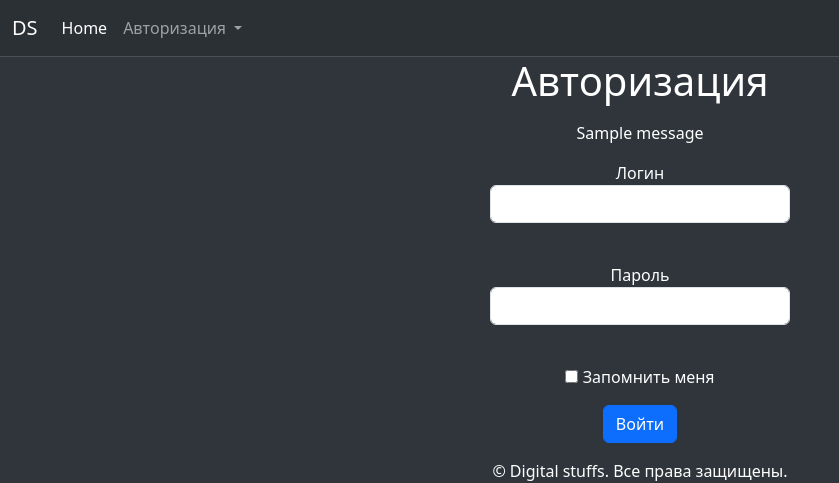
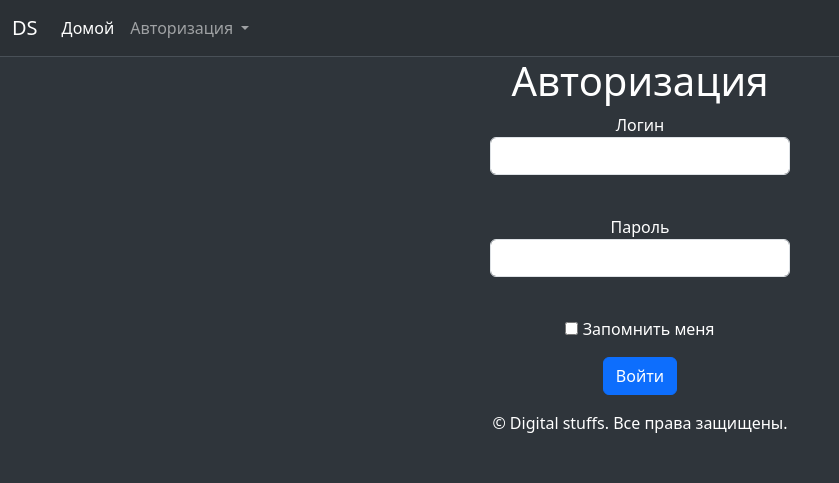
Before and after one commit to mjDanny/GraduationProject, a Flask app: page /login in a window 1280 px wide. Shown: the top 483 px of the page, without its empty margins (0-839 px from the left). Run offline with Flask 3, Linux system fonts and the light colour scheme; tables that the repository leaves empty hold one stand-in row (values such as "Sample post"); one stand-in notice (Sample message) is shown; some libraries are stand-ins or nearby versions.

Commit message:
Final version

```diff
--- a/admin/admin.py
+++ b/admin/admin.py
@@ -92,11 +92,12 @@ def delete_user(user_id):
     if not isLogged():
         return redirect(url_for('.login'))
     db_sess = db_session.create_session()
-    user  = db_sess.query(User).get(user_id)
+    user = db_sess.query(User).get(user_id)
     db_sess.delete(user)
     db_sess.commit()
     flash('Пользователь успешно удалён', 'success')
     return redirect(url_for('admin.users'))
+
 
 @admin.route('/files/edit/<int:file_id>', methods=['GET', 'POST'])
 def edit_file(file_id):
--- a/templates/base.html
+++ b/templates/base.html
@@ -20,7 +20,7 @@
         <div class="collapse navbar-collapse" id="navbarNav">
             <ul class="navbar-nav">
                 <li class="nav-item">
-                    <a class="nav-link active" aria-current="page" href="/">Home</a>
+                    <a class="nav-link active" aria-current="page" href="/">Домой</a>
                 </li>
                 {% if current_user.is_authenticated %}
                 <li class="nav-item dropdown">
--- a/templates/login.html
+++ b/templates/login.html
@@ -5,15 +5,6 @@
   <div align="center">
     <form class="container" action="" method="post" novalidate>
       {{ form.hidden_tag() }}
-      {% with messages = get_flashed_messages() %}
-        {% if messages %}
-          <p class="flash-messages">
-            {% for message in messages %}
-              <p class="flash-message">{{ message }}</p>
-            {% endfor %}
-          </p>
-        {% endif %}
-      {% endwith %}
       <p align="center" style="width: 300px;">
         {{ form.username.label }}<br>
         {{ form.username(class="form-control")}}<br>
```
